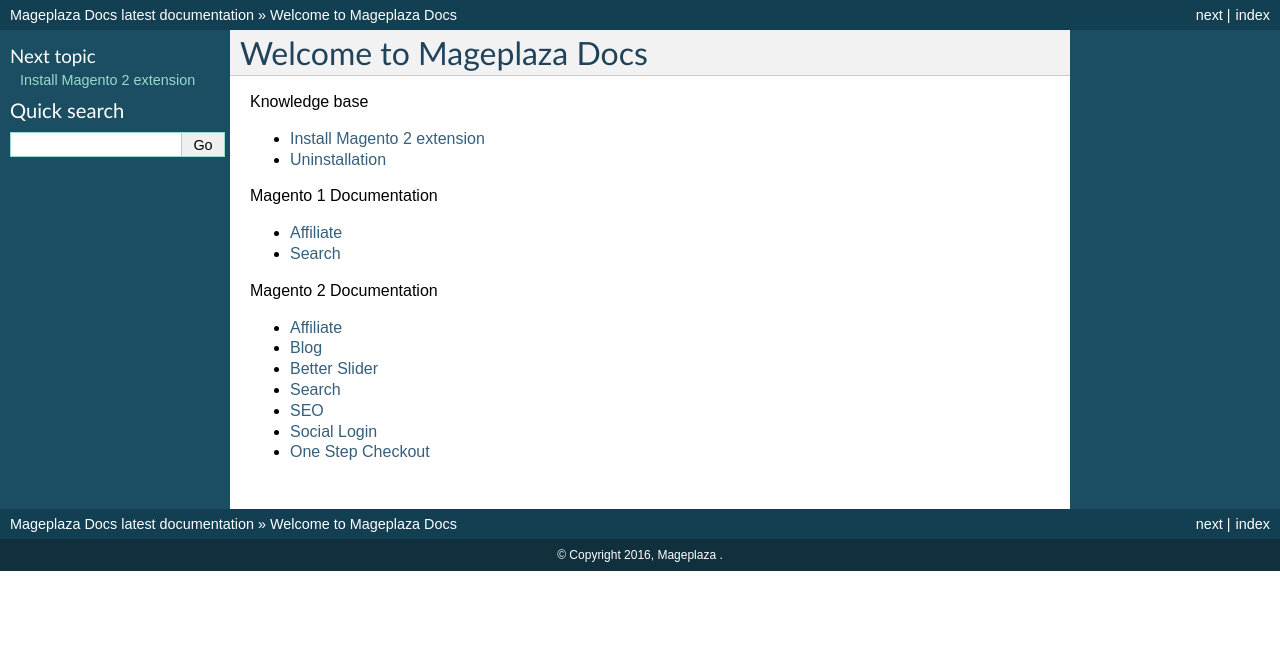
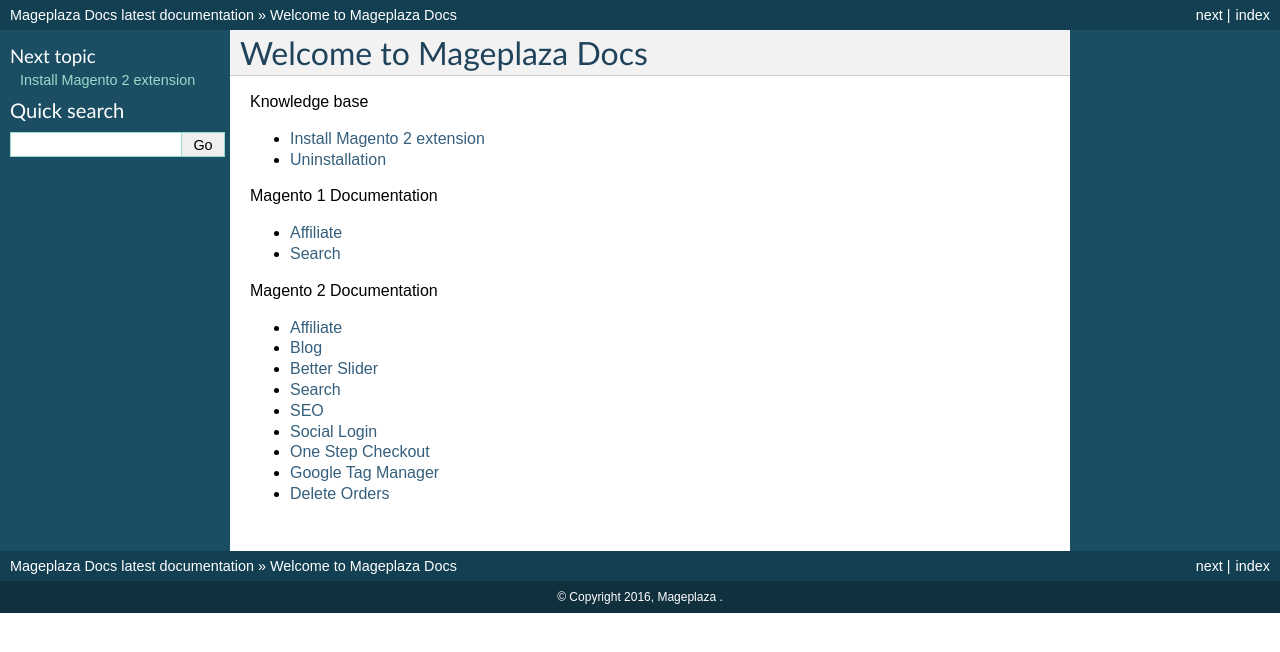
Before and after one commit to magepages/mpdocs, a Sphinx documentation site: the page built from docs/index.rst, in a window 1280 px wide. Shown: the top 652 px of the page. Built offline with Sphinx 7.4.7, drawn with Linux system fonts in a browser that asks for light colours; pages that are not in the unit, such as notebooks, are missing from menus.

Commit message:
Update index.rst

```diff
--- a/docs/index.rst
+++ b/docs/index.rst
@@ -34,3 +34,5 @@
    seo-m2/index
    social-login-m2/index
    one-step-checkout-m2/index
+   google-tag-manager-m2/index
+   delete-order-m2/index
```
